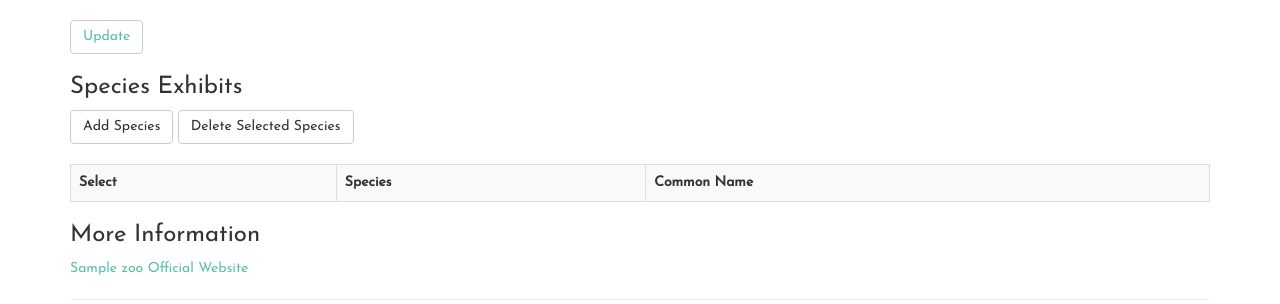
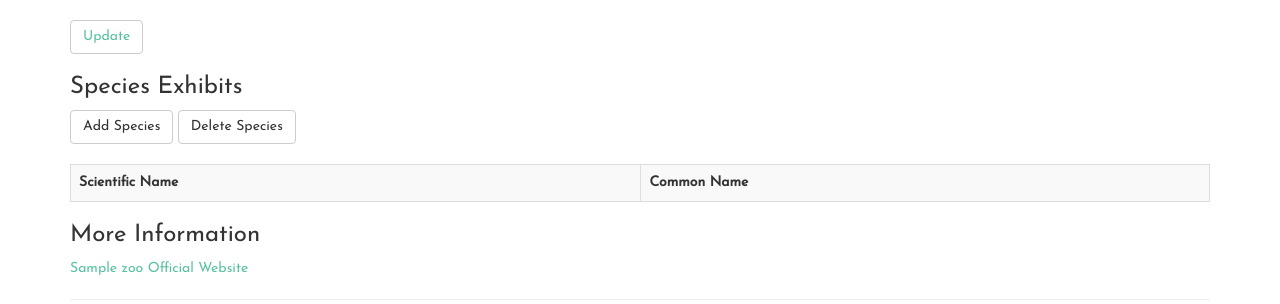
Before and after one commit to akeenan2/paradigm, a Django app: page /zoo/1/ in a window 1280 px wide. Shown: the part 463-767 px from the top of the page. Run offline with Django 3.2, Linux system fonts and the light colour scheme; tables that the repository leaves empty hold one stand-in row (values such as "Sample post"); lists and menus that the app fills with data are empty; some libraries are stand-ins or nearby versions.

Commit message:
try to fix

```diff
--- a/website/zoo/templates/zoo/zoo.html
+++ b/website/zoo/templates/zoo/zoo.html
@@ -26,25 +26,26 @@
 <h3>Species Exhibits</h3>
 <form method="post" id="species_form">{% csrf_token %}
     <input class="btn btn-default" type="submit" name="add" value="Add Species"/>
-    <input class="btn btn-default" type="submit" name="delete" value="Delete Selected Species"/><br><br>
+    <input class="btn btn-default" type="submit" name="delete" value="Delete Species"/><br><br>
+</form>
 <table class="table table-striped table-bordered">
     <tr>
-            <th>Select</th>
-            <th>Species</th>
+        <th>Scientific Name</th>
         <th>Common Name</th>
     </tr>
     {% for species in list_species %}
     <tr>
-            <td><input type="checkbox" value="{{ species.0 }}" name="species"></td>
         <td>
+            <form method="post" id="{{ species.0 }}">{% csrf_token %}
                 <input type="hidden" value="{{ species.0 }}" name="redirect">
-                <a href="" onclick="$('#species_form').submit(); return false;">{{ species.0 }}</a>
+            </form>
+            <a href="" onclick="$('#{{ species.0 }}').submit(); return false;">{{ species.0 }}</a>
         </td>
         <td>{{ species.1 }}</td>
     </tr>
     {% endfor %}
 </table>
-</form>
+
 <h3>More Information</h3>
 <a href="{{ zoo.website }}">{{ zoo.zoo_name }} Official Website</a>
 
```
Also changed, not shown: website/zoo/templates/zoo/list_species.html (+7 -3 lines), website/zoo/templates/zoo/zoo_delete.html (added). Lines whose indentation alone changed are shown as unchanged.
